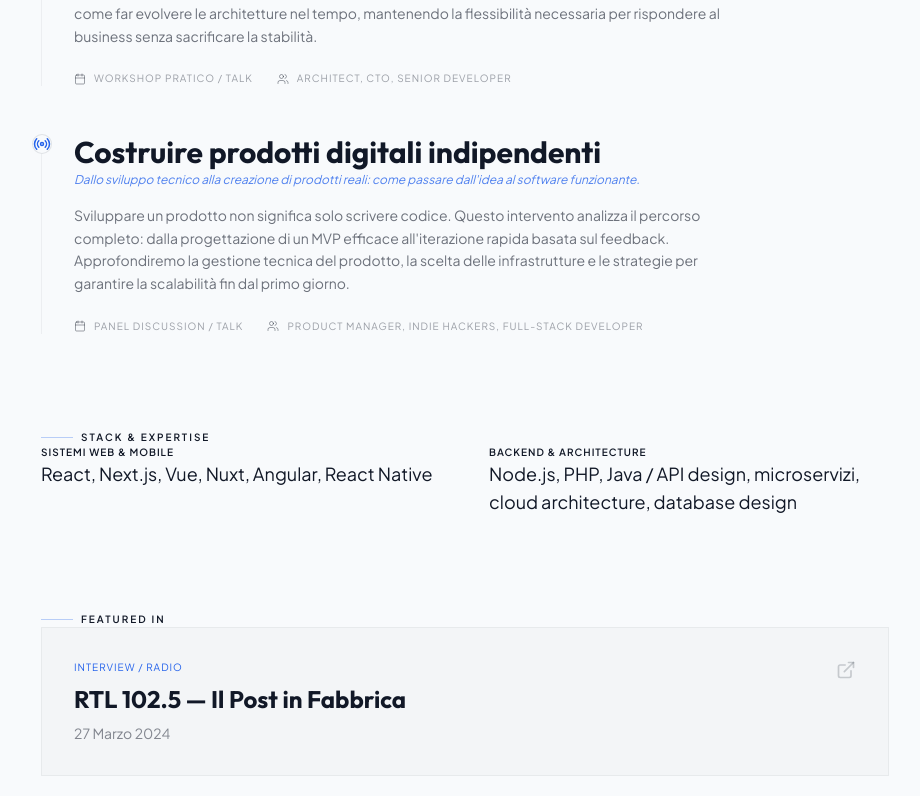
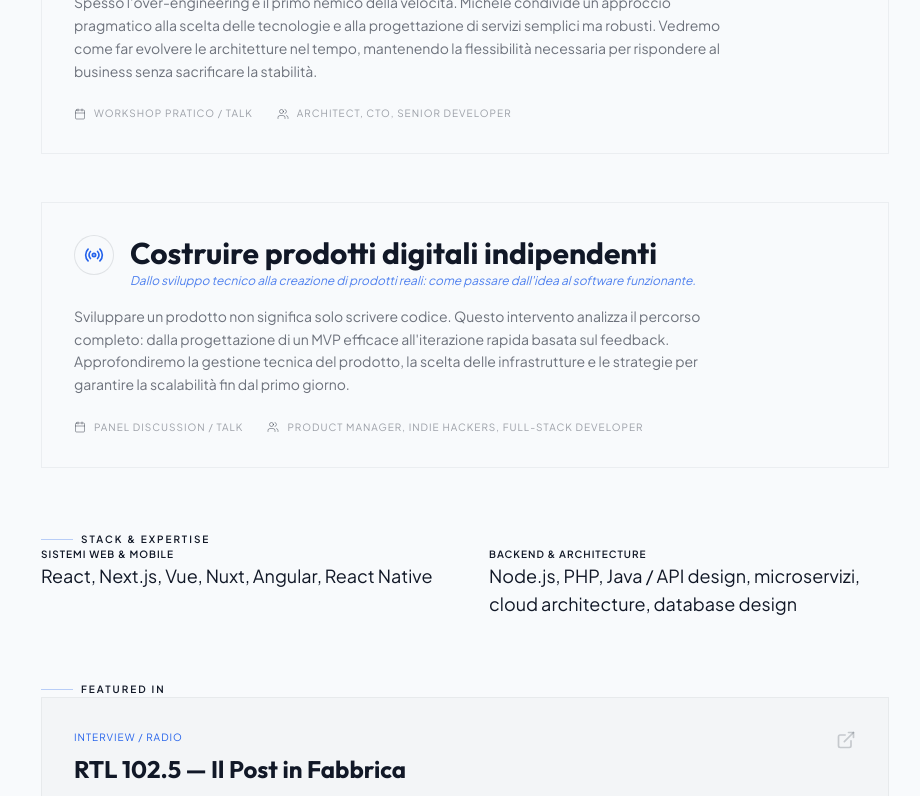
Before and after one commit to Flame0510/micheletornello.com, a Next.js app: page /speaker in a window 1280 px wide. Shown: the part 1640-2436 px from the top of the page, without its empty margins (175-1095 px from the left). Built offline with nearby package versions, Linux system fonts and the light colour scheme.

Commit message:
fix: speaker page — spacing mb-24→mb-8 titoli, sezioni mb-12/16, btn submit fit-content

```diff
--- a/src/app/speaker/page.tsx
+++ b/src/app/speaker/page.tsx
@@ -150,9 +150,9 @@ export default function SpeakerPage() {
         </header>
 
         {/* Bio Section */}
-        <section className="mb-24 grid md:grid-cols-12 gap-12">
+        <section className="mb-12 md:mb-16 grid md:grid-cols-12 gap-12">
           <div className="md:col-span-8">
-            <h2 className="font-mono text-[10px] uppercase tracking-[0.2em] text-[var(--accent-copper)] mb-24 flex items-center gap-2">
+            <h2 className="font-mono text-[10px] uppercase tracking-[0.2em] text-[var(--accent-copper)] mb-8 flex items-center gap-2">
               <span className="w-8 h-[1px] bg-[var(--accent-copper)]/30" /> Biography
             </h2>
             <div className="space-y-6">
@@ -176,7 +176,7 @@ export default function SpeakerPage() {
         </section>
 
         {/* Credentials Grid */}
-        <section className="mb-24 border-y border-[var(--text-primary)]/5 py-12">
+        <section className="mb-12 md:mb-16 border-y border-[var(--text-primary)]/5 py-12">
           <div className="grid grid-cols-2 md:grid-cols-4 gap-8">
             {credentials.map((item, i) => (
               <div key={i} className="group">
@@ -195,24 +195,26 @@ export default function SpeakerPage() {
         </section>
 
         {/* Topics List */}
-        <section className="mb-24">
-          <h2 className="font-mono text-[10px] uppercase tracking-[0.2em] text-[var(--accent-copper)] mb-24 flex items-center gap-2">
+        <section className="mb-12 md:mb-16">
+          <h2 className="font-mono text-[10px] uppercase tracking-[0.2em] text-[var(--accent-copper)] mb-8 flex items-center gap-2">
             <span className="w-8 h-[1px] bg-[var(--accent-copper)]/30" /> Speaking Topics
           </h2>
 
           <div className="space-y-12">
             {topics.map((topic, i) => (
-              <div key={i} className="group relative border-l border-[var(--text-primary)]/5 pl-8 hover:border-[var(--accent-copper)]/40 transition-colors">
-                <div className="absolute -left-2.5 top-0 w-5 h-5 bg-[var(--bg-base)] border border-[var(--text-primary)]/10 rounded-full flex items-center justify-center text-[var(--accent-copper)] group-hover:border-[var(--accent-copper)]/40 transition-colors">
+              <div key={i} className="group border border-[var(--text-primary)]/5 p-6 md:p-8 hover:border-[var(--accent-copper)]/40 transition-colors overflow-hidden">
+                <div className="mb-4 flex items-start gap-4">
+                  <div className="w-10 h-10 shrink-0 bg-[var(--bg-base)] border border-[var(--text-primary)]/10 rounded-full flex items-center justify-center text-[var(--accent-copper)] group-hover:border-[var(--accent-copper)]/40 transition-colors">
                     {topic.icon}
                   </div>
-                <div className="mb-4">
+                  <div>
                     <h3 className="font-display text-3xl mb-2 group-hover:text-[var(--accent-copper)] transition-colors leading-tight">
                       {topic.title}
                     </h3>
                     <p className="font-mono text-xs text-[var(--accent-copper)]/80 italic">
                       {topic.subtitle}
                     </p>
+                  </div>
                 </div>
                 <p className="text-[var(--text-primary)]/60 text-sm leading-relaxed max-w-2xl mb-6">
                   {topic.abstract}
@@ -231,8 +233,8 @@ export default function SpeakerPage() {
         </section>
 
         {/* Technologies Section */}
-        <section className="mb-24">
-          <h2 className="font-mono text-[10px] uppercase tracking-[0.2em] text-[var(--accent-copper)] mb-24 flex items-center gap-2">
+        <section className="mb-12 md:mb-16">
+          <h2 className="font-mono text-[10px] uppercase tracking-[0.2em] text-[var(--accent-copper)] mb-8 flex items-center gap-2">
             <span className="w-8 h-[1px] bg-[var(--accent-copper)]/30" /> Stack & Expertise
           </h2>
           <div className="grid grid-cols-1 md:grid-cols-2 gap-x-12 gap-y-8">
@@ -248,8 +250,8 @@ export default function SpeakerPage() {
         </section>
 
         {/* Past Media */}
-        <section className="mb-24">
-          <h2 className="font-mono text-[10px] uppercase tracking-[0.2em] text-[var(--accent-copper)] mb-24 flex items-center gap-2">
+        <section className="mb-12 md:mb-16">
+          <h2 className="font-mono text-[10px] uppercase tracking-[0.2em] text-[var(--accent-copper)] mb-8 flex items-center gap-2">
             <span className="w-8 h-[1px] bg-[var(--accent-copper)]/30" /> Featured In
           </h2>
           <a
@@ -270,8 +272,8 @@ export default function SpeakerPage() {
         </section>
 
         {/* Booking Form */}
-        <section ref={formRef} className="mb-24 scroll-mt-24">
-          <h2 className="font-mono text-[10px] uppercase tracking-[0.2em] text-[var(--accent-copper)] mb-24 flex items-center gap-2">
+        <section ref={formRef} className="mb-12 md:mb-16 scroll-mt-24">
+          <h2 className="font-mono text-[10px] uppercase tracking-[0.2em] text-[var(--accent-copper)] mb-8 flex items-center gap-2">
             <span className="w-8 h-[1px] bg-[var(--accent-copper)]/30" /> Book for Your Event
           </h2>
 
@@ -415,15 +417,17 @@ export default function SpeakerPage() {
                 </p>
               )}
 
+              <div className="flex">
                 <button
                   type="submit"
                   disabled={status === 'loading'}
-                className="btn-primary disabled:opacity-60 disabled:cursor-not-allowed"
+                  className="btn-primary mt-4 disabled:opacity-60 disabled:cursor-not-allowed"
                 >
                   <span className="inline-flex items-center gap-2">
                     {status === 'loading' ? 'INVIO IN CORSO...' : 'INVIA RICHIESTA'} <ArrowUpRight className="w-4 h-4" />
                   </span>
                 </button>
+              </div>
             </form>
           )}
         </section>
```
Lines whose indentation alone changed are shown as unchanged.
